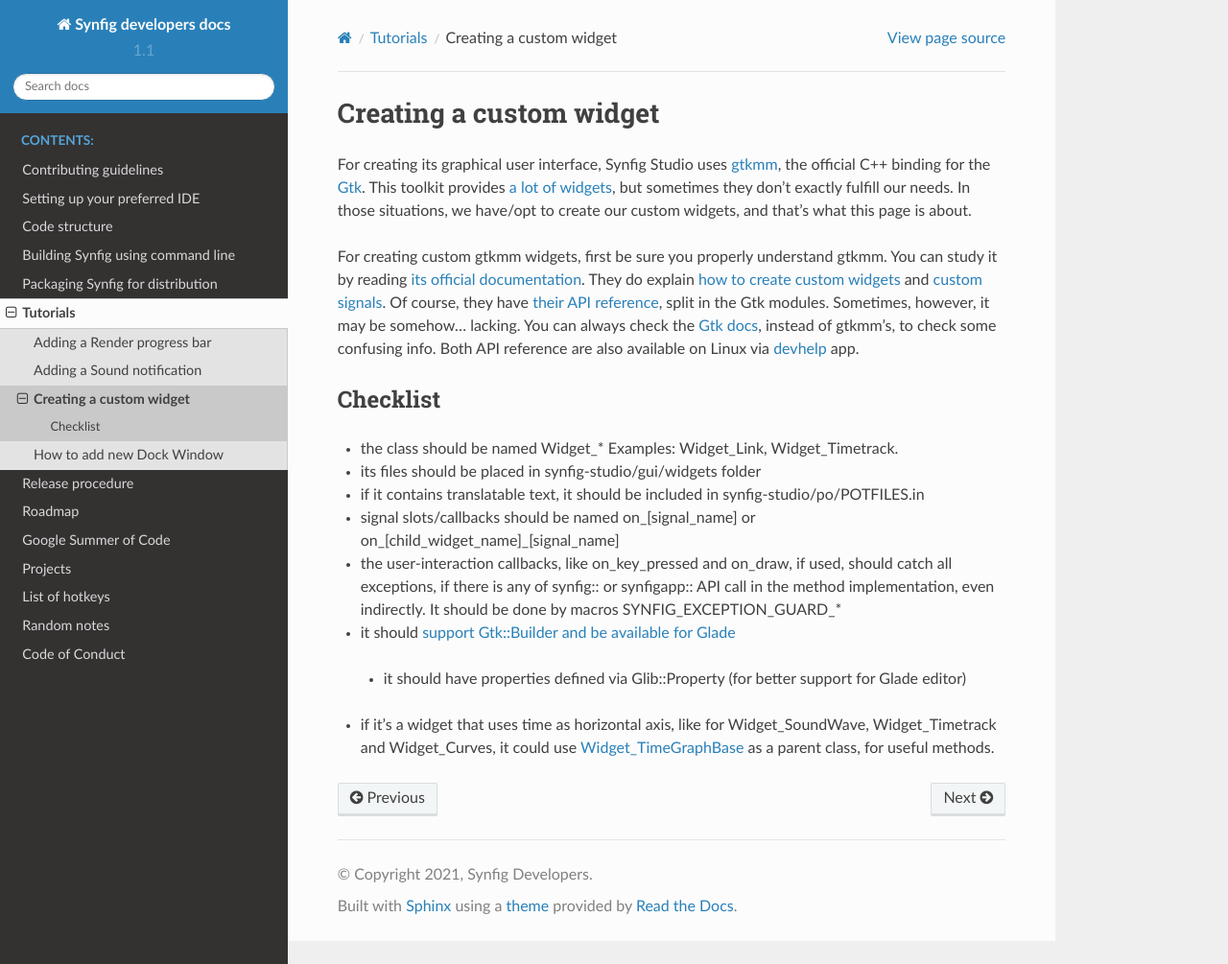
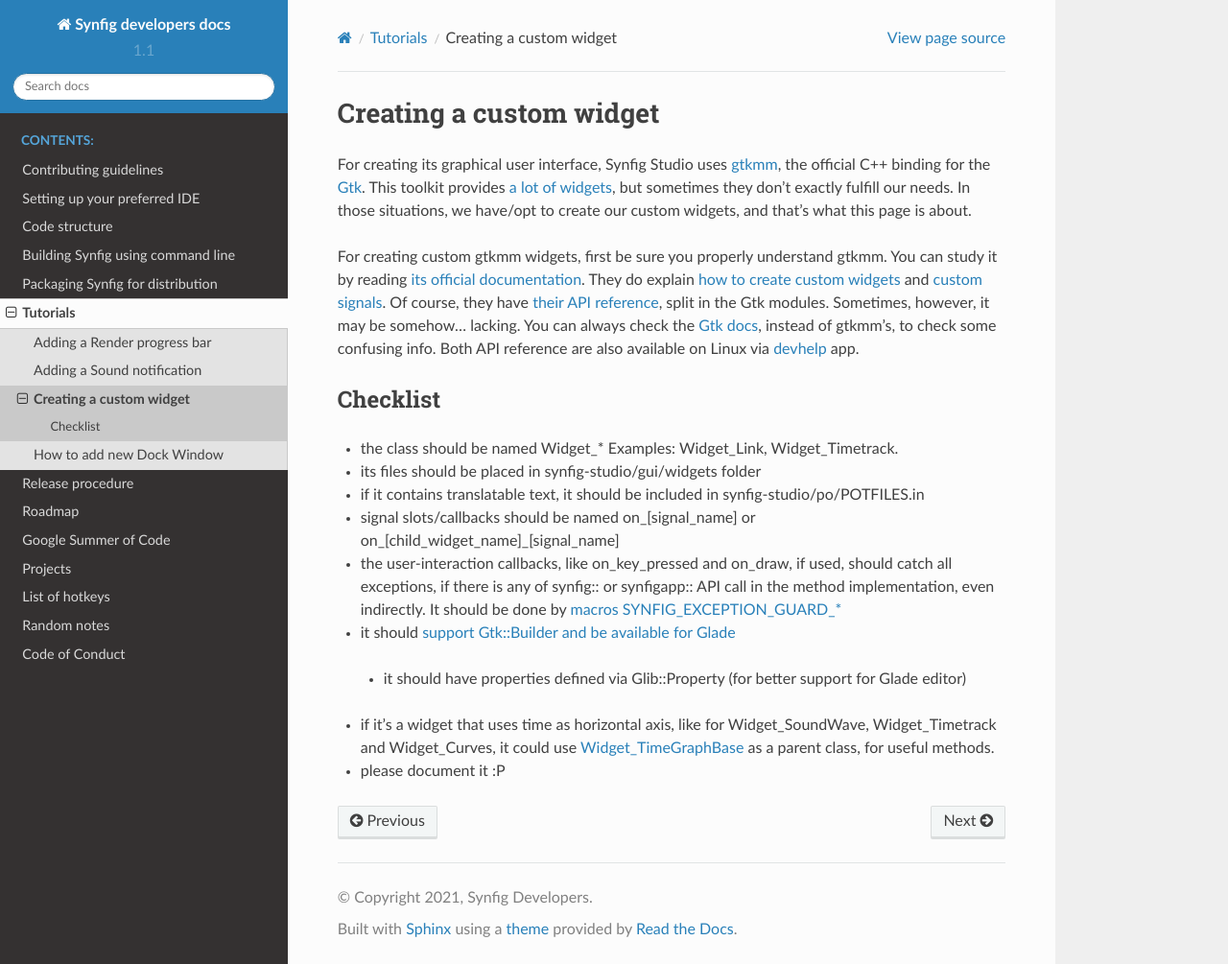
Before and after one commit to synfig/synfig-docs-dev, a Sphinx documentation site: the page built from docs/tutorials/create-custom-widget.rst, in a window 1280 px wide and 1005 px high. Shown: the whole window at 96% size. Built offline with Sphinx 7.4.7 and the Read the Docs theme 2.0.0, drawn with Linux system fonts in a browser that asks for light colours.

Commit message:
more links and a new item

```diff
--- a/docs/tutorials/create-custom-widget.rst
+++ b/docs/tutorials/create-custom-widget.rst
@@ -20,7 +20,8 @@
 * its files should be placed in synfig-studio/gui/widgets folder
 * if it contains translatable text, it should be included in synfig-studio/po/POTFILES.in
 * signal slots/callbacks should be named on_[signal_name] or on_[child_widget_name]_[signal_name]
-* the user-interaction callbacks, like on_key_pressed and on_draw, if used, should catch all exceptions, if there is any of synfig:: or synfigapp:: API call in the method implementation, even indirectly. It should be done by macros SYNFIG_EXCEPTION_GUARD_*
+* the user-interaction callbacks, like on_key_pressed and on_draw, if used, should catch all exceptions, if there is any of synfig:: or synfigapp:: API call in the method implementation, even indirectly. It should be done by `macros SYNFIG_EXCEPTION_GUARD_* <https://github.com/synfig/synfig/blob/master/synfig-studio/src/gui/exception_guard.h>`_
 * it should `support Gtk::Builder and be available for Glade <https://github.com/synfig/synfig/pull/900/commits/025eec22c849c45d3c9e1fa295459033702ed069>`_
  * it should have properties defined via Glib::Property (for better support for Glade editor)
 * if it's a widget that uses time as horizontal axis, like for Widget_SoundWave, Widget_Timetrack and Widget_Curves, it could use `Widget_TimeGraphBase <https://github.com/synfig/synfig/blob/master/synfig-studio/src/gui/widgets/widget_timegraphbase.h>`_ as a parent class, for useful methods.
+* please document it :P
```
